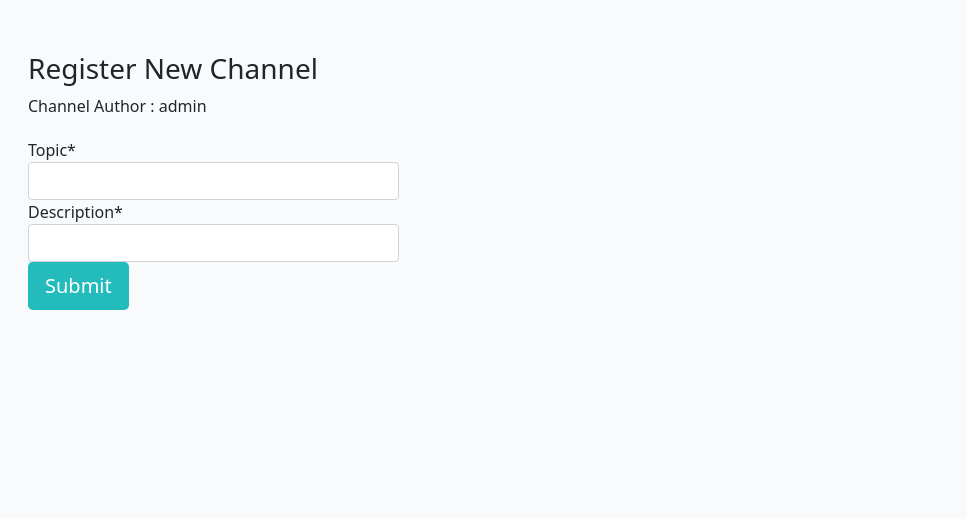
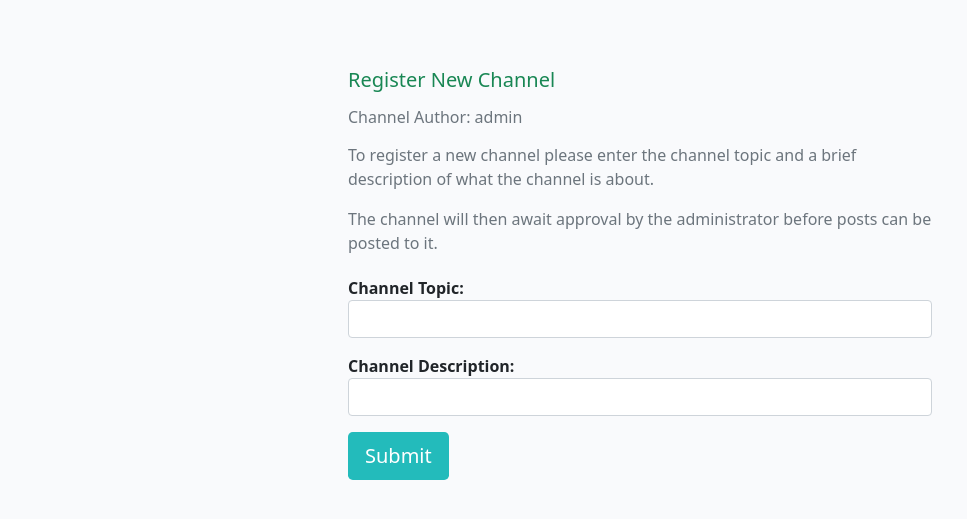
Before and after one commit to Catrionamcd/ViewsIt-Site, a Django app: page /channel_form/ in a window 1280 px wide. Shown: the part 60-579 px from the top of the page, without its empty margins (0-967 px from the left). Run offline with Django 3.2, Linux system fonts and the light colour scheme; a user stored in the database is signed in; some libraries are stand-ins or nearby versions.

Commit message:
Chnage layout of the Channel Form page

```diff
--- a/static/css/style.css
+++ b/static/css/style.css
@@ -7,6 +7,10 @@ body {
     position: fixed;
     bottom: 20px;
     right: 20px;
+    display: none;
+}
+
+.asteriskField {
     display: none;
 }
 
--- a/templates/channel_form.html
+++ b/templates/channel_form.html
@@ -5,7 +5,7 @@
 
 <div class="container-fluid">
     <div class="row">
-        <div class="col-md-4 card mb-4 mt-3 ">
+        <div class="col-12 col-sm-6 mt-3 offset-sm-3">
             <div class="card-body">
                 <!-- For later -->
                 {% if channelsubmitted %}
@@ -13,16 +13,23 @@
                         Your channel is awaiting approval
                     </div>
                 {% else %}
-                    <h3>Register New Channel</h3>
-                    <p>Channel Author : {{ user.username }}</p>
+                    <h5 class="mt-3 text-success">Register New Channel</h5>
+                    <h6 class="mt-3 text-muted">Channel Author: {{ user.username }}</h6>
+                    <p class="mt-3 text-muted">To register a new channel please enter the channel topic and a brief description of what the channel is about.</p>
+                    <p class="text-muted">The channel will then await approval by the administrator before posts can be posted to it.</p>
                     <form method="post" style="margin-top: 1.3em;">
-                    <table>
-                        {{ channel_form | crispy }}
-                        <tr></tr>
-                        <tr>
-                        <button type="submit" class="btn btn-signup btn-lg">Submit</button>
-                        </tr>
-                    </table>
+                        <div class="row mt-3">
+                          {{ channel_form.topic | as_crispy_field }}
+                        </div>
+
+	                    <div class="row mt-3">
+                            {{ channel_form.description |as_crispy_field}}
+                        </div>
+
+                        <!-- {{ channel_form | crispy }} -->
+                        <div class="mt-3">
+                            <button type="submit" class="btn btn-signup btn-lg">Submit</button>
+                        </div>
                         {% csrf_token %}
                     </form>
 
--- a/templates/channel_view.html
+++ b/templates/channel_view.html
@@ -9,7 +9,7 @@
             <div class="row" >
                 {% if channel_topic_url %}    <!-- if not viewing for specific channel rather than all channels-->
                     <div class="row text-success">
-                        <h6>Channel: {{ channel_topic }}</h6>
+                        <h5>Channel: {{ channel_topic }}</h5>
                     </div>
                 {% endif %}
                 {% for post in post_list %}
--- a/viewsit_app/forms.py
+++ b/viewsit_app/forms.py
@@ -6,6 +6,10 @@ class ChannelForm(forms.ModelForm):
     class Meta:
         model = Channel
         fields = ('topic', 'description',)
+        labels = {
+            'topic': '<strong>Channel Topic:</strong>',
+            'description': '<strong>Channel Description:</strong>'
+        }
 
 
 class ChannelPostForm(forms.ModelForm):
```
Also changed, not shown: viewsit_proj/settings.py (+9 -9 lines), README.md.
